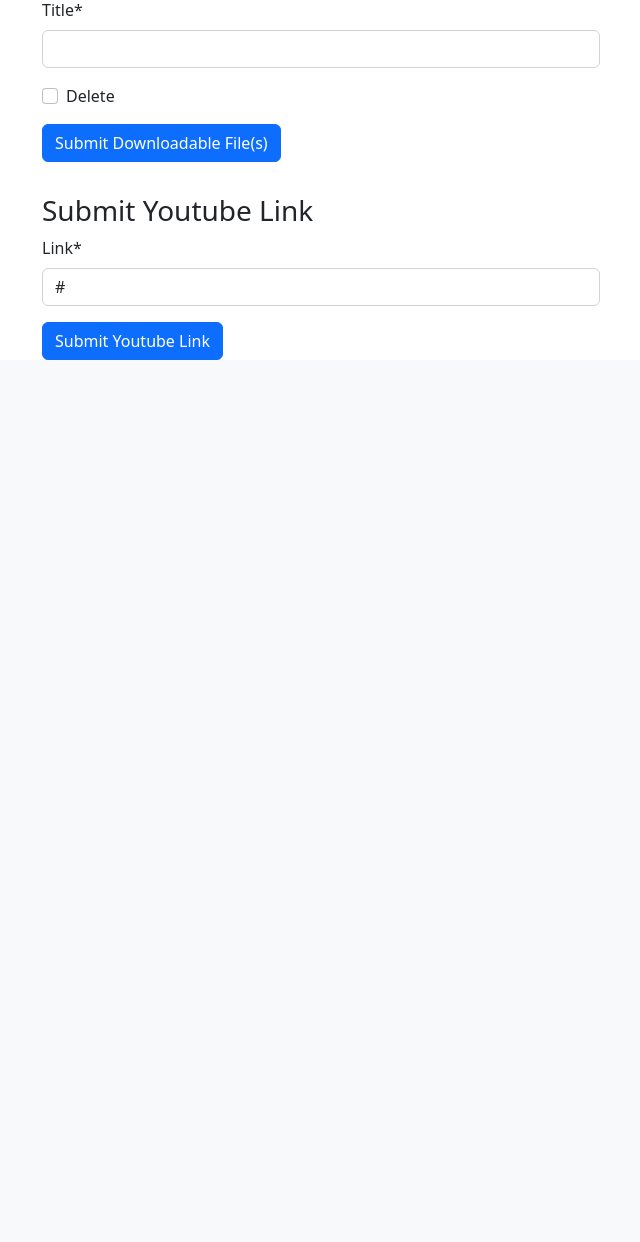
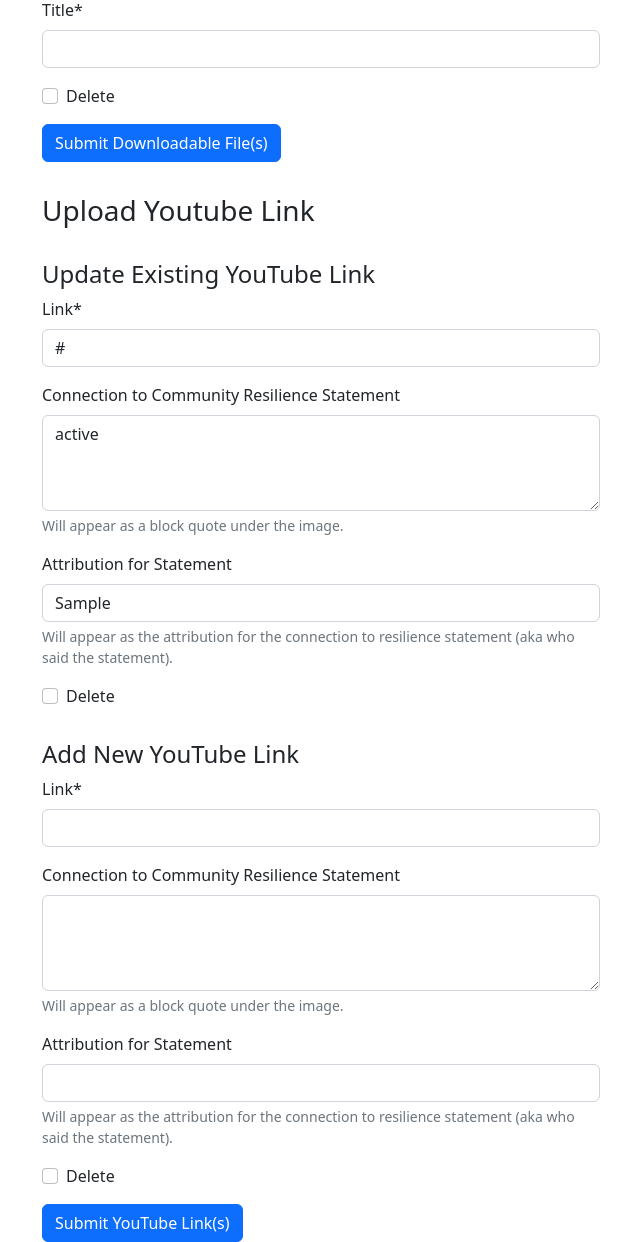
Before and after one commit to HOPE-for-Heat-Resilience-Roanoke/hope-hub, a Django app: page /events/1 in a window 1280 px wide. Shown: the part 2028-3270 px from the top of the page, without its empty margins (630-1270 px from the left). Before the commit the page ends 2388 px from the top, so only its background shows below. Run offline with Django 4.2, Linux system fonts and the light colour scheme; a user stored in the database is signed in; tables that the repository leaves empty hold one stand-in row (values such as "Sample post"); parts of the project's set-up code (start-up, migrations or seed data) failed here and were passed over; some libraries are stand-ins or nearby versions.

Commit message:
Support multiple youtube links and change time help texts

```diff
--- a/server/hope_hub/events/models.py
+++ b/server/hope_hub/events/models.py
@@ -1,4 +1,4 @@
-from urllib.parse import urlparse
+from urllib.parse import urlparse, parse_qs
 
 from django.conf import settings
 from django.db import models
@@ -30,9 +30,9 @@ class Engagement(models.Model):
     comp_nature = models.BooleanField("Harmony with Nature", default=False, help_text="A theme from the City of Roanoke’s 2040 Comprehensive Plan")
     comp_environment = models.BooleanField("Livable Built Environment", default=False, help_text="A theme from the City of Roanoke’s 2040 Comprehensive Plan")
 
-    conn_past = models.BooleanField("Processing the Past", default=False, help_text="Connection to high school community planning program")
-    conn_present = models.BooleanField("Understanding the Present", default=False, help_text="Connection to high school community planning program")
-    conn_future = models.BooleanField("Visioning the Future", default=False, help_text="Connection to high school community planning program")
+    conn_past = models.BooleanField("Processing the Past", default=False, help_text="Does the engagement encourage reflection on the past?")
+    conn_present = models.BooleanField("Understanding the Present", default=False, help_text="Does the engagement encourage reflection on the present?")
+    conn_future = models.BooleanField("Visioning the Future", default=False, help_text="Does the engagement encourage reflection on the future?")
 
     approved = models.BooleanField("Ready for publishing on the hub", default=False, help_text="Visioning the Future")
 
@@ -131,6 +131,8 @@ class DownloadableFile(models.Model):
 class YoutubeLink(models.Model):
     engagement = models.ForeignKey(Engagement, on_delete=models.PROTECT)
     link = models.URLField()
+    statement = models.TextField("Connection to Community Resilience Statement", blank=True, help_text="Will appear as a block quote under the image.")
+    attribution = models.CharField("Attribution for Statement", max_length=255, blank=True, help_text="Will appear as the attribution for the connection to resilience statement (aka who said the statement).")
 
     created_by = models.ForeignKey(settings.AUTH_USER_MODEL, on_delete=models.DO_NOTHING)
     created = models.DateTimeField(auto_now_add=True)
@@ -138,8 +140,17 @@ class YoutubeLink(models.Model):
 
     def to_json(self):
         url = urlparse(self.link)
+
+        qs = parse_qs(url.query)
+        if "v" in qs:
+            yt_id = qs["v"][0]
+        else:
+            yt_id = url.path[1:]
+
         return {
-            "link": url.path[1:],
+            "link": yt_id,
+            "attribution": self.attribution,
+            "statement": self.statement,
         }
 
     def __str__(self):
--- a/server/hope_hub/events/views.py
+++ b/server/hope_hub/events/views.py
@@ -62,12 +62,23 @@ class EngagementDetailView(LoginRequiredMixin, DetailView):
             instance=self.object,
         )
 
-        yl = YoutubeLink.objects.filter(engagement = self.get_object()).first()
-        youtubelink_form = YoutubeLinkForm(instance=yl)
+        YoutubeLinkInlineFormSet = inlineformset_factory(
+            Engagement,
+            YoutubeLink,
+            fields=[
+                "link",
+                "statement",
+                "attribution",
+            ],
+            extra=1
+        )
+        youtubelink_formset = YoutubeLinkInlineFormSet(
+            instance=self.object,
+        )
 
         context["artifact_formset"] = artifact_formset
         context["downloadablefile_formset"] = downloadablefile_formset
-        context["youtubelink_form"] = youtubelink_form
+        context["youtubelink_formset"] = youtubelink_formset
 
         return context
 
@@ -198,15 +209,27 @@ class YoutubeLinkCreateView(LoginRequiredMixin, SingleObjectMixin, View):
     def post(self, request, *args, **kwargs):
         engagement = self.get_object()
 
-        youtubelink_form = YoutubeLinkForm(request.POST)
-        if youtubelink_form.is_valid():
-            f = youtubelink_form.save(commit=False)
+        YoutubeLinkInlineFormSet = inlineformset_factory(
+            Engagement,
+            YoutubeLink,
+            fields=[
+                "link",
+                "statement",
+                "attribution",
+            ])
+        youtubelink_formset = YoutubeLinkInlineFormSet(
+            request.POST,
+            request.FILES,
+            instance=engagement
+        )
 
-            f.engagement = engagement
-            f.created_by = request.user
-
-            f.save()
+        if youtubelink_formset.is_valid():
+            for form in youtubelink_formset.forms:
+                if form.cleaned_data != {}:
+                    f = form.save(commit=False)
+                    f.created_by = request.user
+                    f.save()
         else:
-            print(youtubelink_form.errors)
+            print(youtubelink_formset.errors)
 
         return redirect(engagement)
--- a/server/hope_hub/templates/events/engagement_detail.html
+++ b/server/hope_hub/templates/events/engagement_detail.html
@@ -143,15 +143,25 @@
         </form>
       </div>
       <div>
-        <h3>Submit Youtube Link</h3>
+        <h3>Upload Youtube Link</h3>
         <form
           method="post"
           action="{% url 'events:youtubelink_create' engagement.pk %}"
         >
             {% csrf_token %}
-            {{ youtubelink_form|crispy }}
+            {{ youtubelink_formset.management_form }}
+
+            {% for form in youtubelink_formset %}
+              {% if forloop.last %}
+                <h4>Add New YouTube Link</h4>
+              {% else %}
+                <h4>Update Existing YouTube Link</h4>
+              {% endif %}
+
+              {{ form|crispy }}
+            {% endfor %}
             <button type="submit" class="btn btn-primary">
-              Submit Youtube Link
+              Submit YouTube Link(s)
             </button>
         </form>
       </div>
```
Also changed, not shown: client/src/lib/components/EngagementDetails.svelte (+10 -2 lines), server/hope_hub/events/migrations/0014_youtubelink_attribution_youtubelink_statement.py (added).
